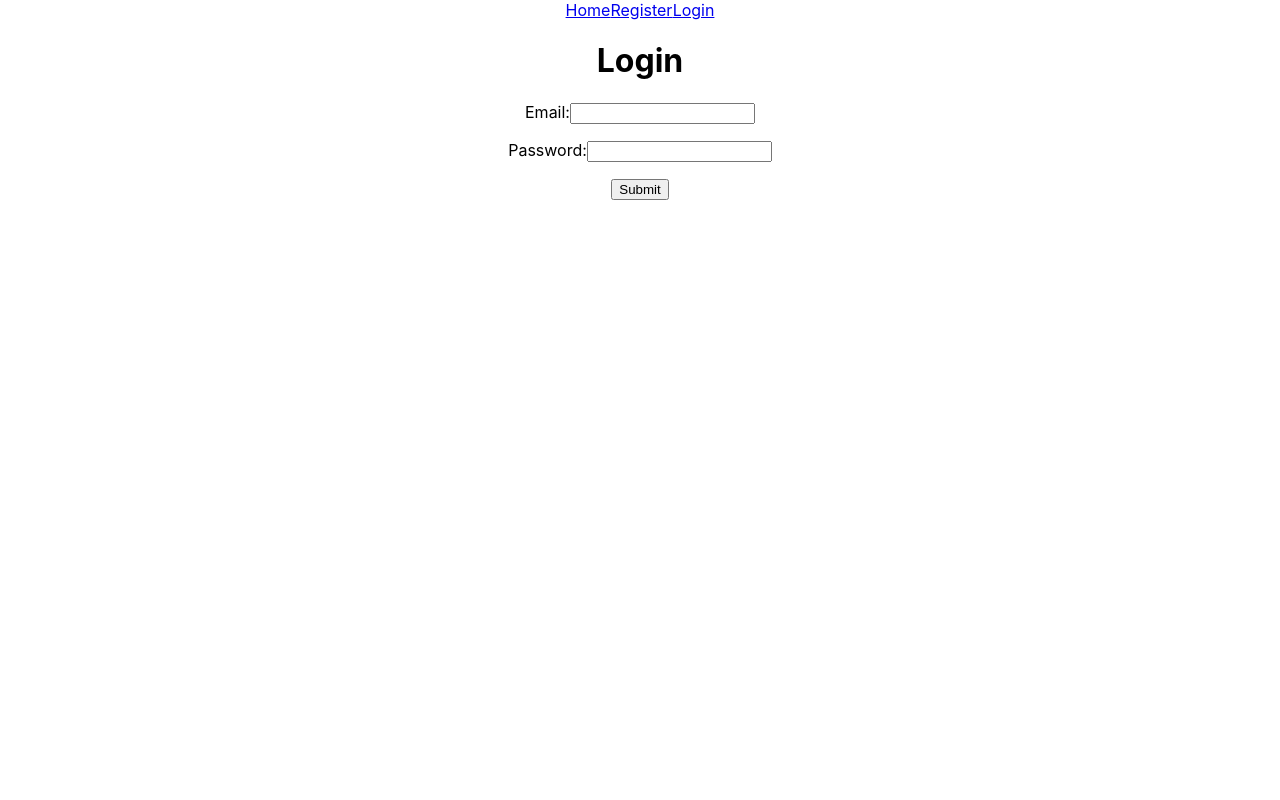
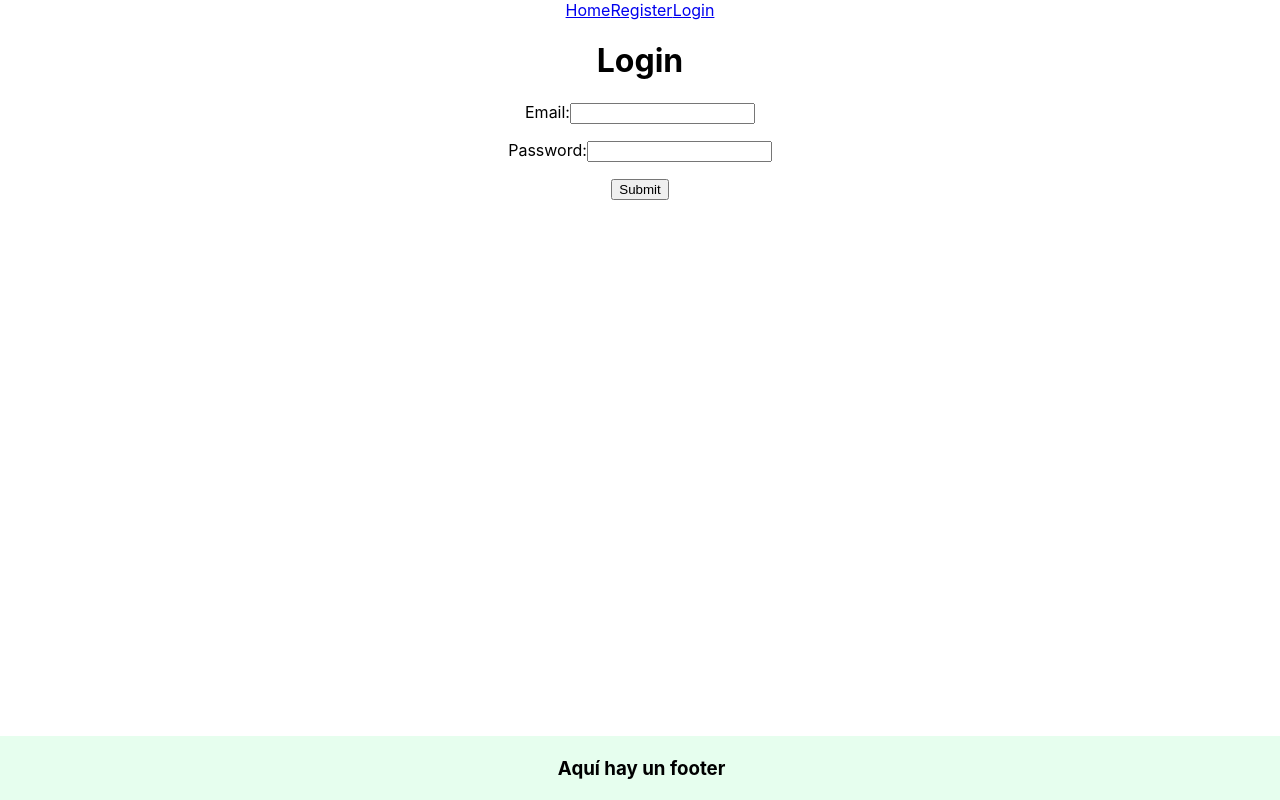
Before and after one commit to MaGaBoo/final-project-web, a React (Create React App) app: page /login in a window 1280 px wide. Built offline with nearby package versions, Linux system fonts and the light colour scheme.

Commit message:
created footer component

```diff
--- a/src/App.js
+++ b/src/App.js
@@ -7,6 +7,7 @@ import PlantDetail from "./views/Plants/PlantDetail/PlantDetail";
 import Register from "./views/Register/Register";
 import { Routes, Route } from "react-router";
 import Navbar from "./components/Navbar/Navbar";
+import Footer from "./components/Footer/Footer";
 import Profile from './views/Profile/Profile';
 import { useAuthContext } from "./contexts/AuthContext";
 import ProtectedRoute from "./guards/ProtectedRoute";
@@ -37,6 +38,7 @@ function App() {
           </Routes>
         )}
       </div>
+    <Footer/>
     </div>
   );
 }
--- /dev/null
+++ b/src/components/Footer/Footer.js
@@ -0,0 +1,11 @@
+import "./Footer.scss";
+
+const Footer = () => {
+  return (
+    <div className="footer">
+      <h3>Aquí hay un footer</h3>
+    </div>
+  );
+};
+
+export default Footer;
--- /dev/null
+++ b/src/components/Footer/Footer.scss
@@ -0,0 +1,9 @@
+.footer{
+    margin-top: 1rem;
+    padding: 0.1rem;
+    background-color: rgba(204, 253, 220, 0.489);
+    position: fixed;
+    bottom: 0;
+    left: 0;
+    width: 100%;
+  }
--- a/src/views/Login/Login.jsx
+++ b/src/views/Login/Login.jsx
@@ -17,7 +17,7 @@ const Login = () => {
   const navigate = useNavigate();
 
   let location = useLocation(); // por qué let??
-  let from = location.state?.from?.pathname || "/profile"; // esta línea es WTF
+  let from = location.state?.from?.pathname || "/";
 
   const { login } = useAuthContext();
 
```
